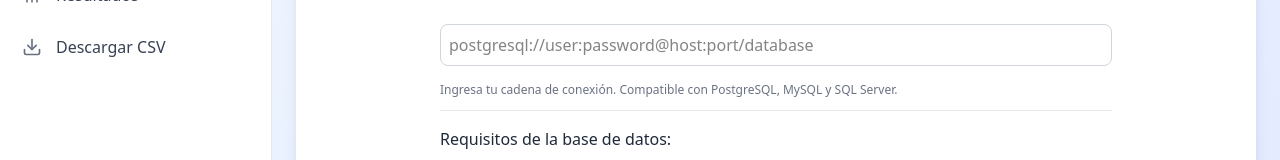
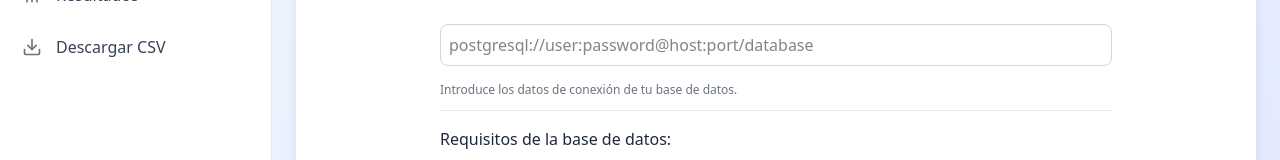
Before and after one commit to Andre-Leandro/Description-Evaluator, a Next.js app in the folder frontend/: page /subir-csv in a window 1280 px wide. Both pictures are taken after a click on the button "Conectar a Base de Datos". Shown: the part 257-417 px from the top of the page. Built offline with nearby package versions, Linux system fonts and the light colour scheme; no server answers.

Commit message:
fix message

```diff
--- a/frontend/src/app/pages/CSVUpload.jsx
+++ b/frontend/src/app/pages/CSVUpload.jsx
@@ -324,7 +324,7 @@ export default function CSVUpload() {
                         onChange={(e) => setDbConnectionString(e.target.value)}
                       />
                       <p className="mt-1 text-xs text-gray-500 pt-3 pb-1">
-                        Ingresa tu cadena de conexión. Compatible con PostgreSQL, MySQL y SQL Server.
+                        Introduce los datos de conexión de tu base de datos.
                       </p>
                     </div>
 
```
